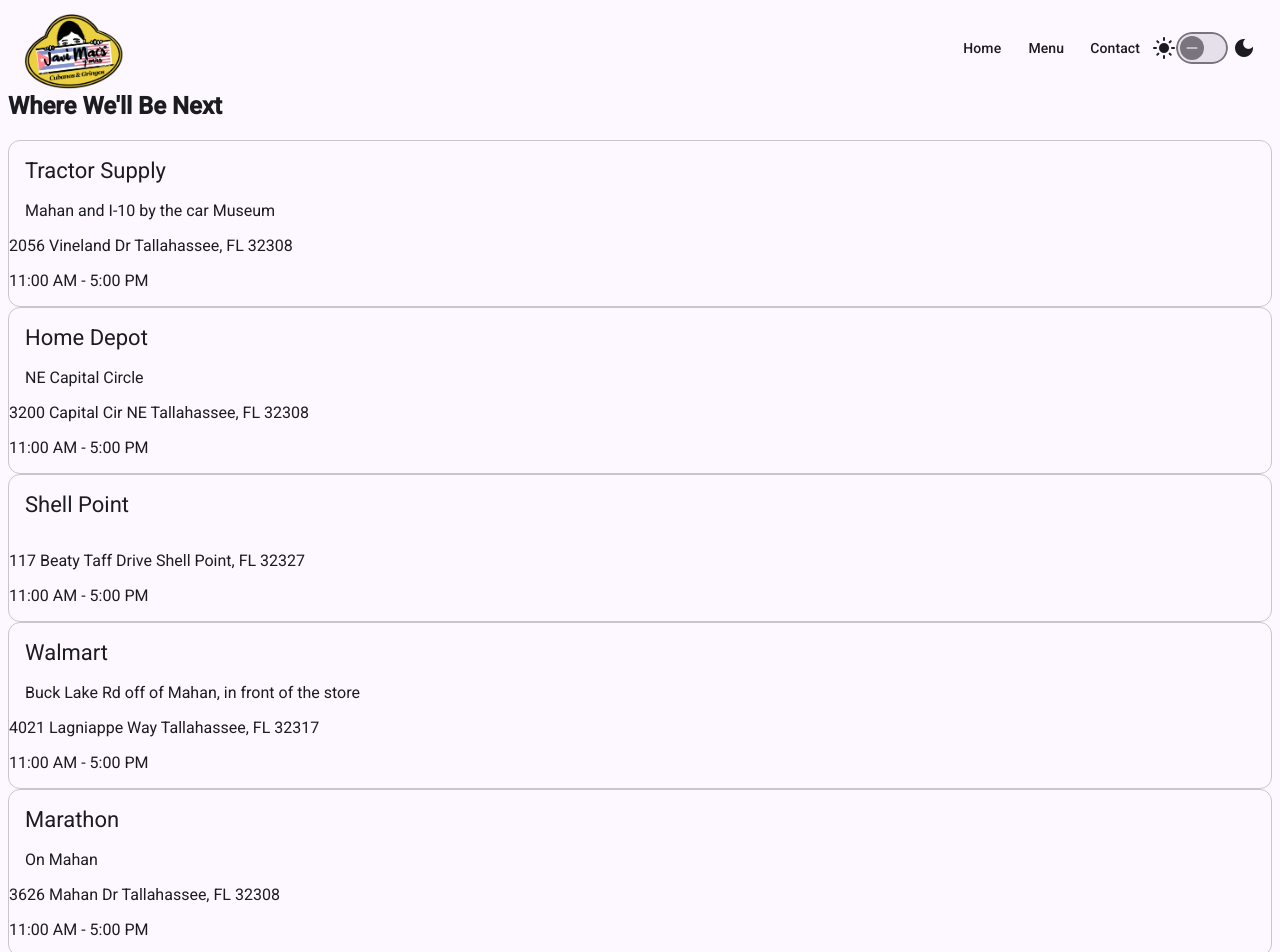
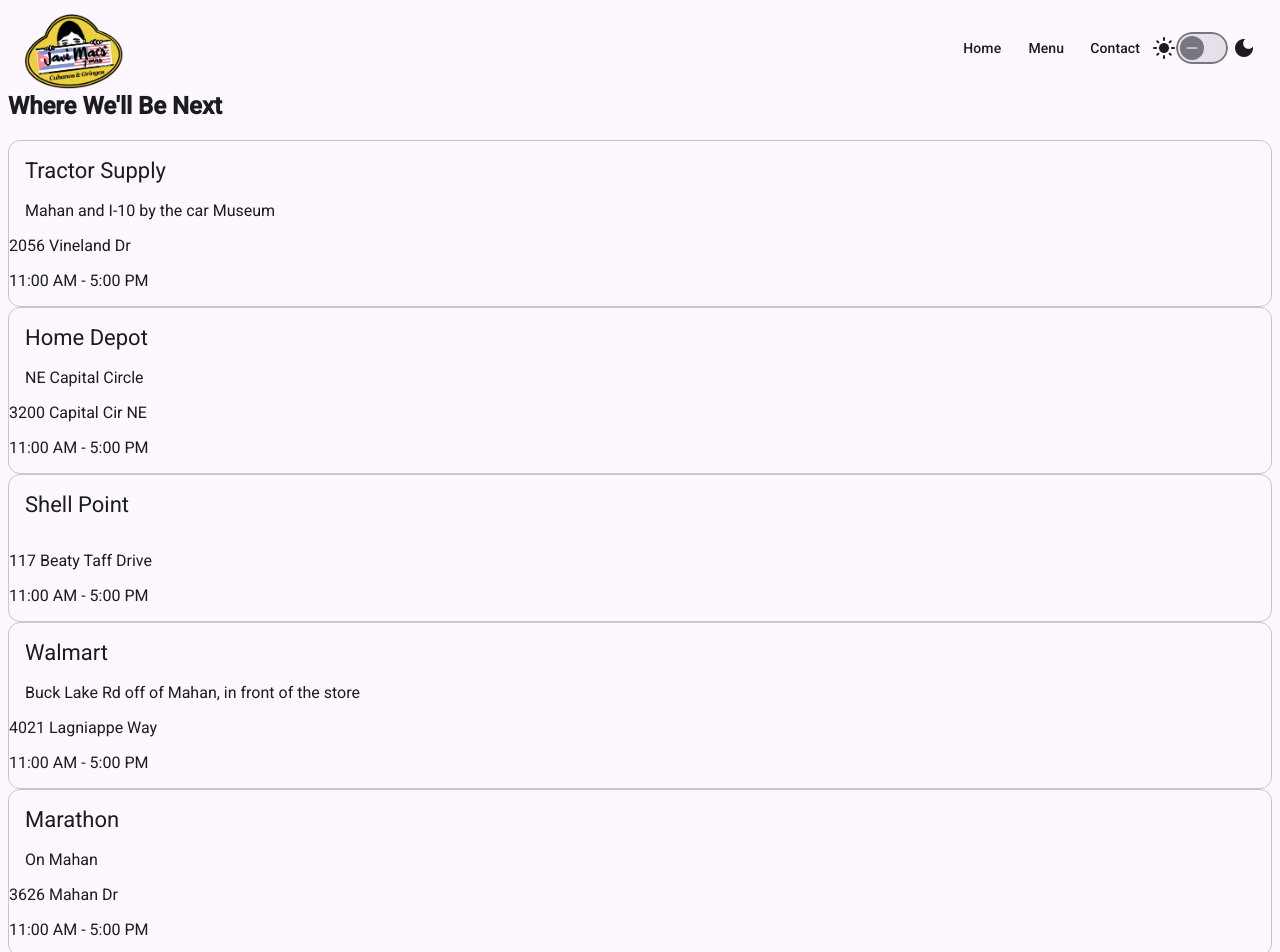
Before and after one commit to eahowell/javimacs, an Angular app: page / in a window 1280 px wide. Shown: the top 952 px of the page. Built offline with nearby package versions, Linux system fonts and the light colour scheme.

Commit message:
chore(locations): break address into induvial fields

```diff
--- a/src/app/locations/locations.component.ts
+++ b/src/app/locations/locations.component.ts
@@ -10,6 +10,9 @@
   date: string;
   venue: string;
   address: string;
+  city: string;
+  state: string;
+  zip: string;
   start: string;
   end: string;
   details: string;
--- a/src/app/services/location.service.ts
+++ b/src/app/services/location.service.ts
@@ -8,6 +8,9 @@
   date: string;
   venue: string;
   address: string;
+  city: string;
+  state: string;
+  zip: string;
   start: string;
   end: string;
   details: string;
--- a/src/assets/locations.json
+++ b/src/assets/locations.json
@@ -3,7 +3,10 @@
     "id": "1",
     "date": "2025-06-27",
     "venue": "Tractor Supply",
-    "address": "2056 Vineland Dr Tallahassee, FL 32308",
+    "address": "2056 Vineland Dr",
+    "city": "Tallahassee",
+    "state": "FL",
+    "zip": "32308",
     "start": "11:00 AM",
     "end": "5:00 PM",
     "details": "Mahan and I-10 by the car Museum"
@@ -12,7 +15,10 @@
     "id": "2",
     "date": "2025-06-28",
     "venue": "Home Depot",
-    "address": "3200 Capital Cir NE Tallahassee, FL 32308",
+    "address": "3200 Capital Cir NE",
+    "city": "Tallahassee",
+    "state": "FL",
+    "zip": "32308",
     "start": "11:00 AM",
     "end": "5:00 PM",
     "details": "NE Capital Circle"
@@ -21,7 +27,10 @@
     "id": "3",
     "date": "2025-06-29",
     "venue": "Shell Point",
-    "address": "117 Beaty Taff Drive Shell Point, FL 32327",
+    "address": "117 Beaty Taff Drive",
+    "city": "Shell Point",
+    "state": "FL",
+    "zip": "32327",
     "start": "11:00 AM",
     "end": "5:00 PM",
     "details": ""
@@ -30,7 +39,10 @@
     "id": "4",
     "date": "2025-07-30",
     "venue": "Walmart",
-    "address": "4021 Lagniappe Way Tallahassee, FL 32317",
+    "address": "4021 Lagniappe Way",
+    "city": "Tallahassee",
+    "state": "FL",
+    "zip": "32317",
     "start": "11:00 AM",
     "end": "5:00 PM",
     "details": "Buck Lake Rd off of Mahan, in front of the store"
@@ -39,7 +51,10 @@
     "id": "5",
     "date": "2025-08-31",
     "venue": "Marathon",
-    "address": "3626 Mahan Dr Tallahassee, FL 32308",
+    "address": "3626 Mahan Dr",
+    "city": "Tallahassee",
+    "state": "FL",
+    "zip": "32308",
     "start": "11:00 AM",
     "end": "5:00 PM",
     "details": "On Mahan"
```
